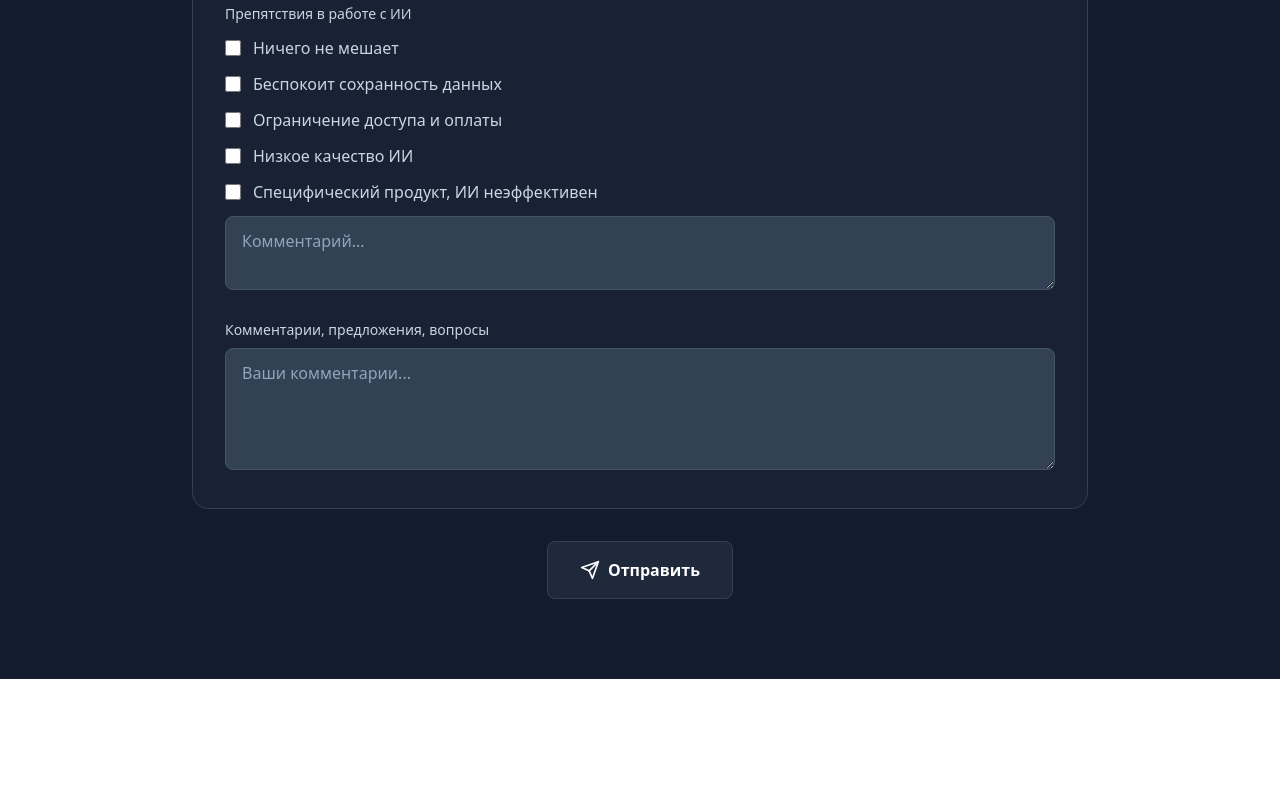
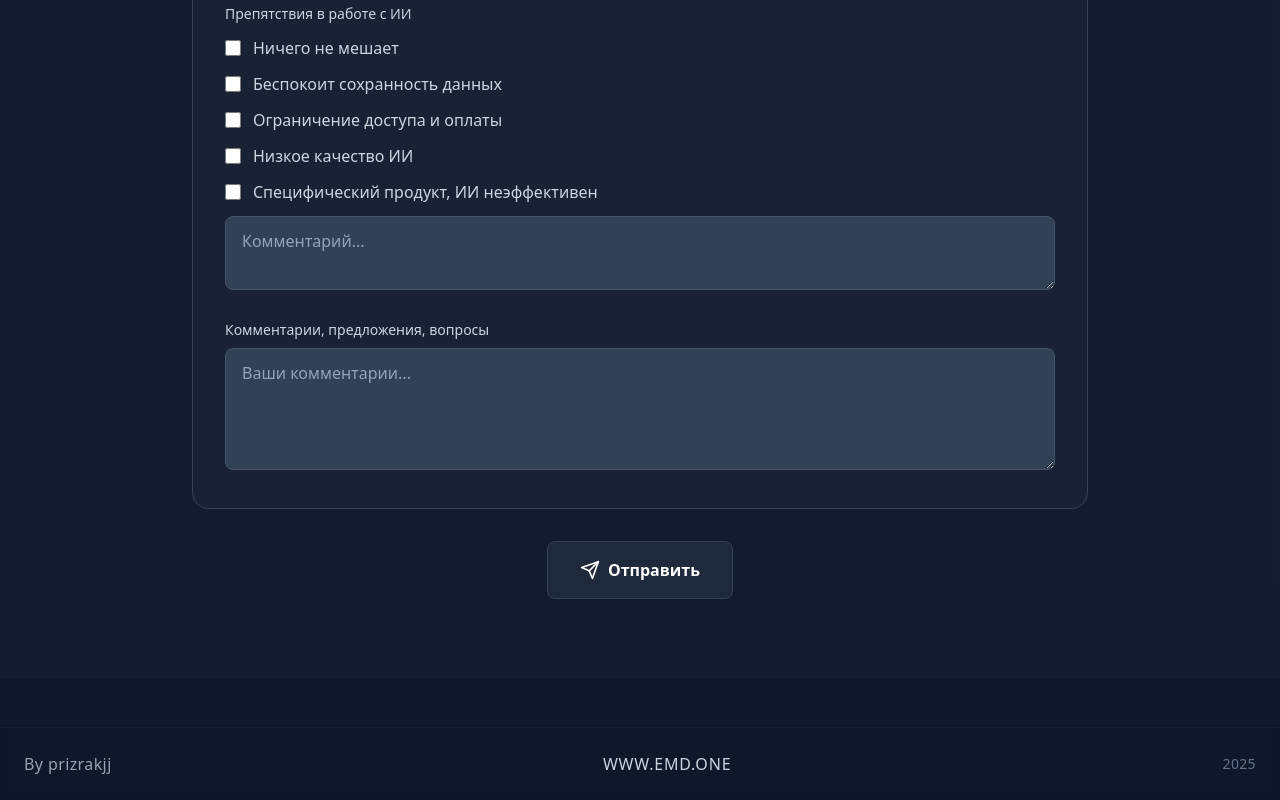
Before and after one commit to AdvikSudM12/aikino, a React (Vite) app: page / in a window 1280 px wide. Shown: the part 4240-5040 px from the top of the page. Before the commit the page ends 4919 px from the top, so only its background shows below. Built offline with nearby package versions, Linux system fonts and the light colour scheme; no server answers; the database is empty.

Commit message:
добавлен футер

```diff
--- a/src/App.tsx
+++ b/src/App.tsx
@@ -6,6 +6,7 @@ import { SpeakersSection } from './components/SpeakersSection';
 import { SurveySection } from './components/SurveySection';
 import { AdminPanel } from './components/AdminPanel';
 import { AuthModal } from './components/AuthModal';
+import { Footer } from './components/Footer';
 import { useAuth } from './hooks/useAuth';
 import { useLocalStorage } from './hooks/useLocalStorage';
 import { MediaItem, Speaker, SurveyResponse } from './types';
@@ -97,6 +98,7 @@ function App() {
           }}
         />
       </main>
+      <Footer />
 
       {showAuthModal && (
         <AuthModal
--- /dev/null
+++ b/src/components/Footer.tsx
@@ -0,0 +1,40 @@
+import React from 'react';
+import { ExternalLink } from 'lucide-react';
+
+export const Footer: React.FC = () => {
+  return (
+    <footer className="bg-slate-900/98 backdrop-blur-sm py-6 border-t border-slate-800/50 shadow-lg mt-12">
+      <div className="container mx-auto px-4 sm:px-6">
+        <div className="flex flex-col md:flex-row items-center justify-between">
+          <div className="group">
+            <a
+              href="https://t.me/SafeVibeCode"
+              target="_blank"
+              rel="noopener noreferrer"
+              className="flex items-center text-slate-400 hover:text-slate-200 transition-colors duration-300"
+            >
+              <span className="text-sm sm:text-base tracking-wide">By prizrakjj</span>
+              <ExternalLink className="w-3 h-3 ml-1 opacity-0 group-hover:opacity-100 transition-opacity duration-300" />
+            </a>
+          </div>
+
+          <div className="my-5 md:my-0 group">
+            <a
+              href="https://www.emd.one/"
+              target="_blank"
+              rel="noopener noreferrer"
+              className="flex items-center text-slate-300 hover:text-white font-medium transition-colors duration-300"
+            >
+              <span className="text-sm sm:text-base tracking-wider uppercase">www.emd.one</span>
+              <ExternalLink className="w-3 h-3 ml-1 opacity-0 group-hover:opacity-100 transition-opacity duration-300" />
+            </a>
+          </div>
+
+          <div className="text-slate-500 text-sm tracking-wide">
+            2025
+          </div>
+        </div>
+      </div>
+    </footer>
+  );
+};
```
